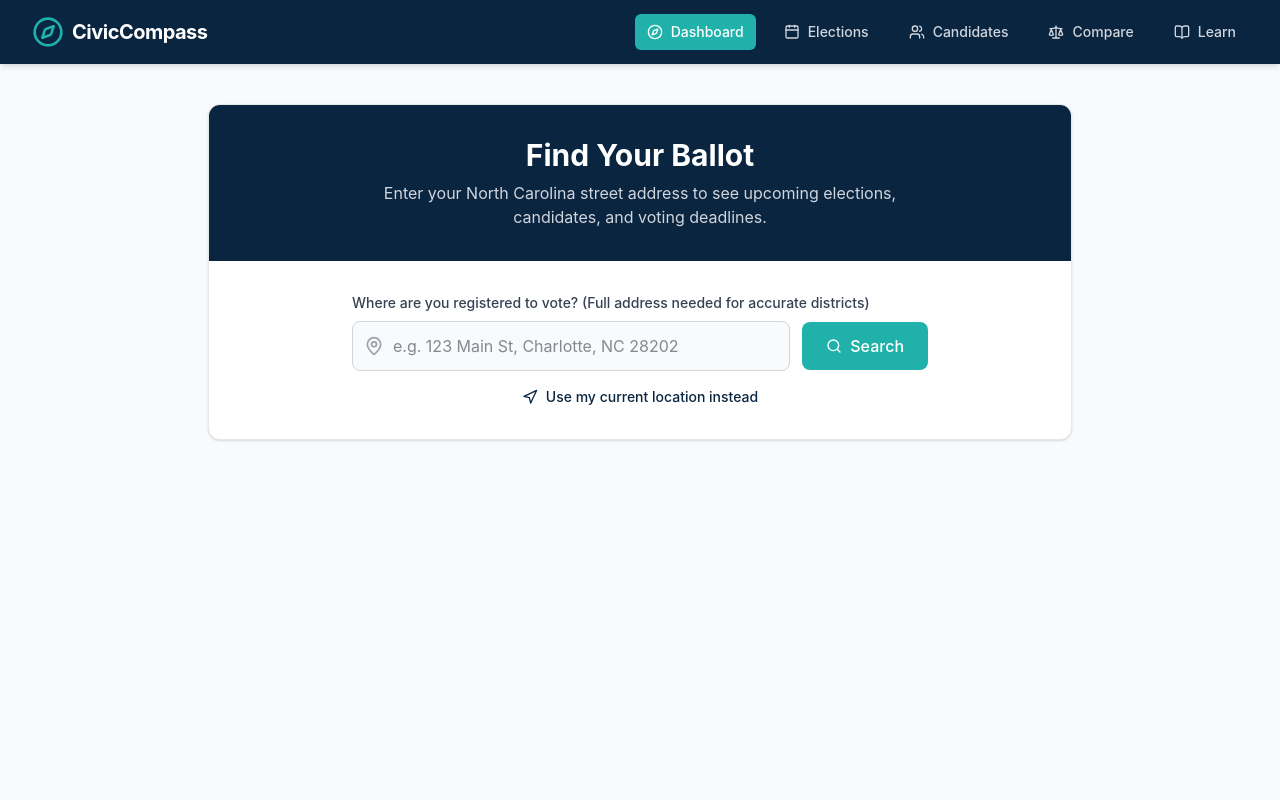
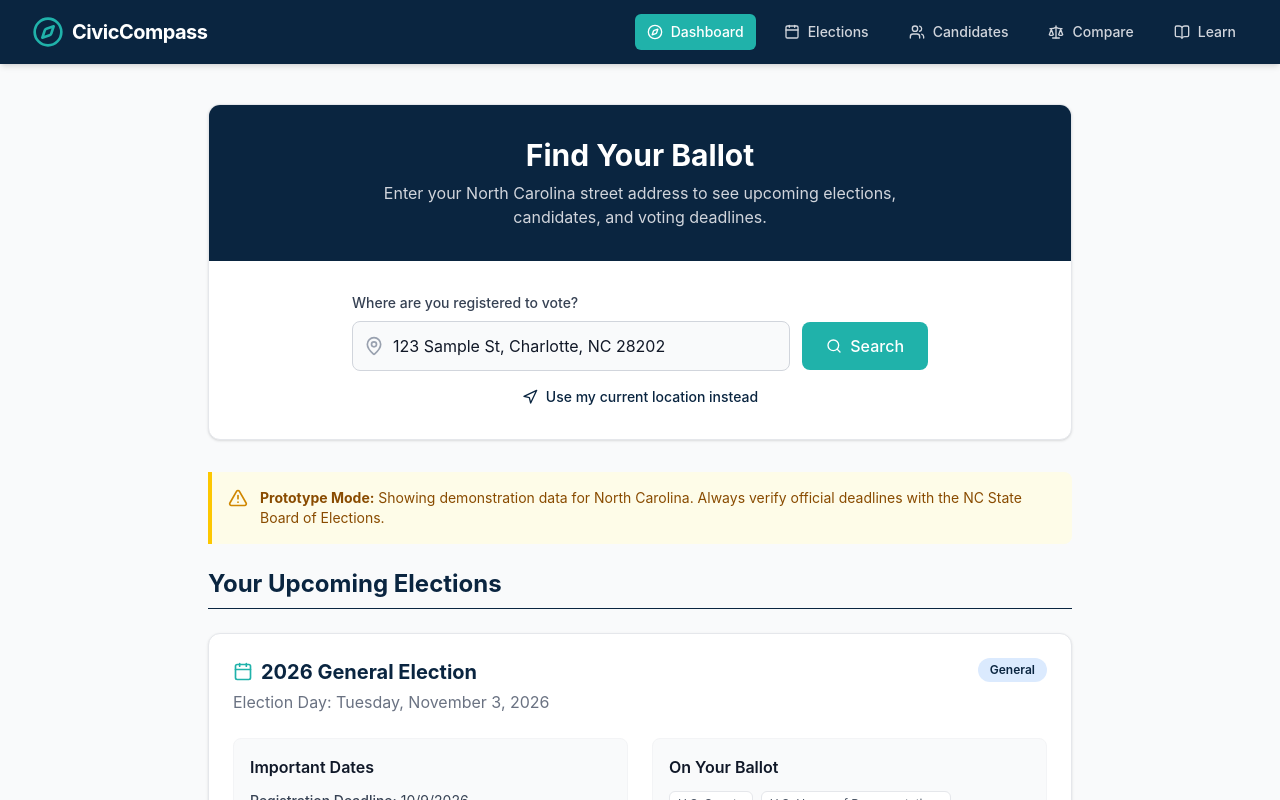
Before and after one commit to IshithaS/civic-compass, a React (Vite) app: page / in a window 1280 px wide. Both pictures are taken after a click on the button "Use my current location instead". Shown: the top 800 px of the page. Built offline with nearby package versions, Linux system fonts and the light colour scheme.

Commit message:
Added data layer and election results display

```diff
--- /dev/null
+++ b/src/data/mockElections.js
@@ -0,0 +1,23 @@
+export const ncElectionData = {
+  isMockData: true,
+  state: "North Carolina",
+  upcomingElections: [
+    {
+      id: "nc-gen-2026",
+      name: "2026 General Election",
+      date: "2026-11-03",
+      type: "General",
+      registrationDeadline: "2026-10-09",
+      earlyVotingStart: "2026-10-15",
+      earlyVotingEnd: "2026-10-31",
+      officialInfoUrl: "https://www.ncsbe.gov/voting",
+      offices: [
+        "U.S. Senate",
+        "U.S. House of Representatives",
+        "NC State Senate",
+        "NC State House",
+        "County Commissioner"
+      ]
+    }
+  ]
+};
--- a/src/pages/Home.jsx
+++ b/src/pages/Home.jsx
@@ -1,23 +1,37 @@
 import { useState } from 'react';
-import { MapPin, Search, Navigation } from 'lucide-react';
+import { MapPin, Search, Navigation, AlertTriangle, Calendar, ExternalLink } from 'lucide-react';
+import { ncElectionData } from '../data/mockElections';
 
 export default function Home() {
   const [address, setAddress] = useState('');
+  const [results, setResults] = useState(null);
+  const [isSearching, setIsSearching] = useState(false);
 
   const handleSearch = (e) => {
     e.preventDefault();
-    console.log("Searching for Address:", address);
-    // We will add real search logic here in Phase 3
+    if (!address.trim()) return;
+
+    setIsSearching(true);
+    // Simulate a quick network request, then load our mock data
+    setTimeout(() => {
+      setResults(ncElectionData);
+      setIsSearching(false);
+    }, 600);
   };
 
   const handleLocation = () => {
-    console.log("Browser location services will be triggered here");
-    // Placeholder for Geolocation API
+    setIsSearching(true);
+    setTimeout(() => {
+      setAddress("123 Sample St, Charlotte, NC 28202");
+      setResults(ncElectionData);
+      setIsSearching(false);
+    }, 800);
   };
 
   return (
-    <div className="max-w-4xl mx-auto mt-10 px-4">
-      <div className="bg-white rounded-xl shadow-sm border border-gray-200 overflow-hidden">
+    <div className="max-w-4xl mx-auto mt-10 px-4 pb-12">
+      {/* Search Header Card */}
+      <div className="bg-white rounded-xl shadow-sm border border-gray-200 overflow-hidden mb-8">
         <div className="bg-navy px-6 py-8 text-center text-white">
           <h1 className="text-3xl font-bold mb-2">Find Your Ballot</h1>
           <p className="text-gray-300 max-w-xl mx-auto">
@@ -28,7 +42,7 @@ export default function Home() {
         <div className="p-8">
           <form onSubmit={handleSearch} className="max-w-xl mx-auto">
             <label htmlFor="address" className="block text-sm font-medium text-gray-700 mb-2">
-              Where are you registered to vote? (Full address needed for accurate districts)
+              Where are you registered to vote?
             </label>
             <div className="relative flex items-center">
               <div className="absolute inset-y-0 left-0 pl-3 flex items-center pointer-events-none">
@@ -44,10 +58,11 @@ export default function Home() {
               />
               <button
                 type="submit"
-                className="ml-3 bg-teal hover:bg-teal/90 text-white px-6 py-3 rounded-lg font-medium flex items-center gap-2 transition-colors cursor-pointer whitespace-nowrap"
+                disabled={isSearching}
+                className="ml-3 bg-teal hover:bg-teal/90 text-white px-6 py-3 rounded-lg font-medium flex items-center gap-2 transition-colors cursor-pointer whitespace-nowrap disabled:opacity-70"
               >
                 <Search className="h-4 w-4" />
-                Search
+                {isSearching ? 'Searching...' : 'Search'}
               </button>
             </div>
 
@@ -64,6 +79,73 @@ export default function Home() {
           </form>
         </div>
       </div>
+
+      {/* Results Section */}
+      {results && (
+        <div className="space-y-6 animate-in fade-in slide-in-from-bottom-4 duration-500">
+          {/* Demonstration Data Warning */}
+          {results.isMockData && (
+            <div className="bg-yellow-50 border-l-4 border-yellow-400 p-4 rounded-r-lg flex gap-3">
+              <AlertTriangle className="h-5 w-5 text-yellow-600 flex-shrink-0" />
+              <p className="text-sm text-yellow-800">
+                <strong>Prototype Mode:</strong> Showing demonstration data for North Carolina. Always verify official deadlines with the NC State Board of Elections.
+              </p>
+            </div>
+          )}
+
+          <h2 className="text-2xl font-bold text-navy border-b pb-2">Your Upcoming Elections</h2>
+
+          {results.upcomingElections.map((election) => (
+            <div key={election.id} className="bg-white p-6 rounded-xl shadow-sm border border-gray-200">
+              <div className="flex justify-between items-start mb-4">
+                <div>
+                  <h3 className="text-xl font-bold text-navy flex items-center gap-2">
+                    <Calendar className="h-5 w-5 text-teal" />
+                    {election.name}
+                  </h3>
+                  <p className="text-gray-500 mt-1">Election Day: {new Date(election.date).toLocaleDateString('en-US', { weekday: 'long', month: 'long', day: 'numeric', year: 'numeric'})}</p>
+                </div>
+                <span className="bg-blue-100 text-navy text-xs font-semibold px-3 py-1 rounded-full">
+                  {election.type}
+                </span>
+              </div>
+
+              <div className="grid md:grid-cols-2 gap-6 mt-6">
+                <div className="bg-gray-50 p-4 rounded-lg border border-gray-100">
+                  <h4 className="font-semibold text-gray-900 mb-3">Important Dates</h4>
+                  <ul className="space-y-2 text-sm text-gray-700">
+                    <li><span className="font-medium">Registration Deadline:</span> {new Date(election.registrationDeadline).toLocaleDateString()}</li>
+                    <li><span className="font-medium">Early Voting Begins:</span> {new Date(election.earlyVotingStart).toLocaleDateString()}</li>
+                    <li><span className="font-medium">Early Voting Ends:</span> {new Date(election.earlyVotingEnd).toLocaleDateString()}</li>
+                  </ul>
+                </div>
+
+                <div className="bg-gray-50 p-4 rounded-lg border border-gray-100">
+                  <h4 className="font-semibold text-gray-900 mb-3">On Your Ballot</h4>
+                  <div className="flex flex-wrap gap-2">
+                    {election.offices.map((office, idx) => (
+                      <span key={idx} className="bg-white border border-gray-200 text-gray-600 text-xs px-2 py-1 rounded-md">
+                        {office}
+                      </span>
+                    ))}
+                  </div>
+                </div>
+              </div>
+
+              <div className="mt-6 pt-4 border-t border-gray-100 flex justify-end">
+                <a
+                  href={election.officialInfoUrl}
+                  target="_blank"
+                  rel="noreferrer"
+                  className="text-teal hover:text-navy font-medium text-sm flex items-center gap-1 transition-colors"
+                >
+                  Verify on NCSBE.gov <ExternalLink className="h-4 w-4" />
+                </a>
+              </div>
+            </div>
+          ))}
+        </div>
+      )}
     </div>
   );
 }
```
